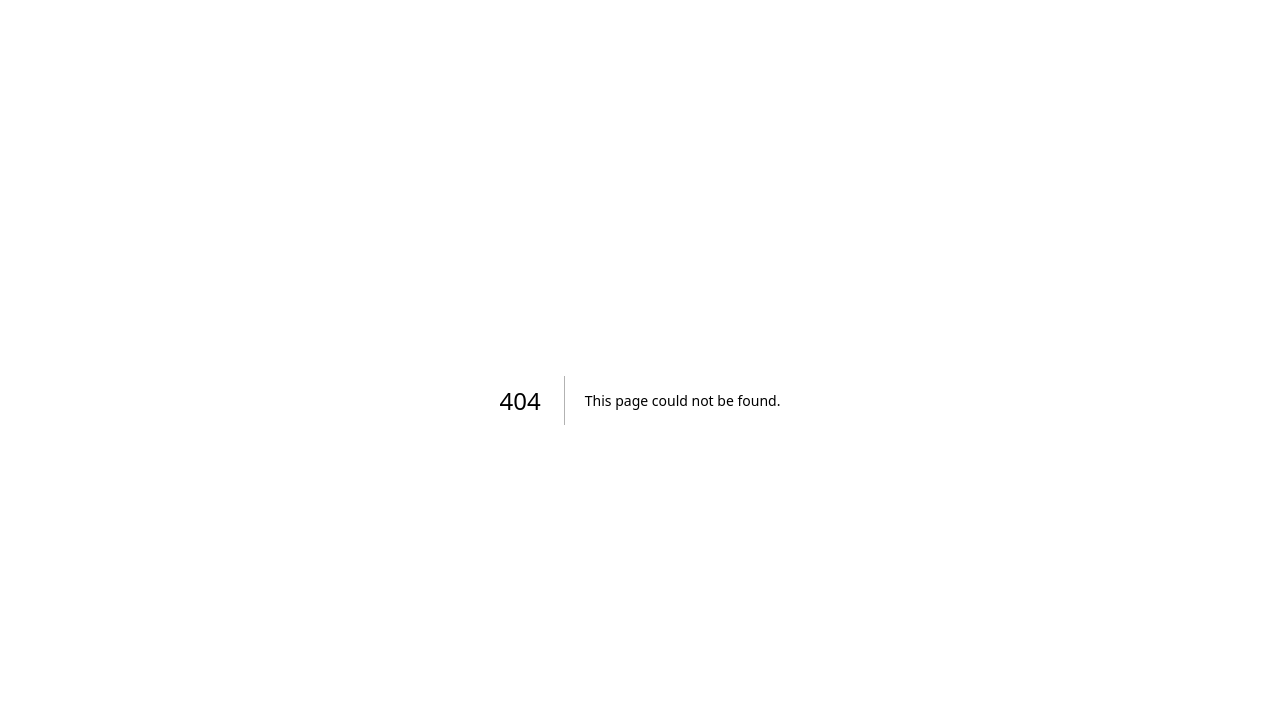
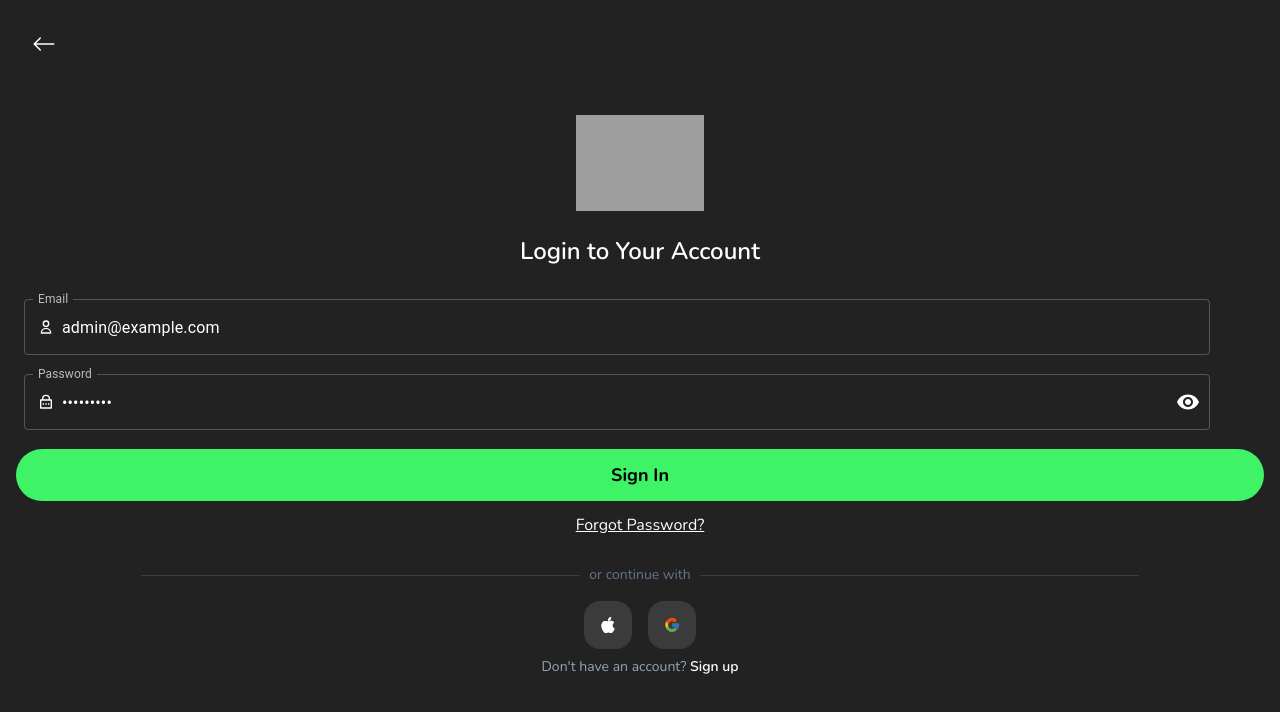
Before and after one commit to Baayeh/frugalize-frontend, a Next.js app: page /auth/login in a window 1280 px wide. Before the commit this address had no page. Shown: the top 712 px of the page. Built offline with nearby package versions, Linux system fonts and the light colour scheme; grey boxes are pictures that could not be loaded.

Commit message:
Add login component

```diff
--- a/next.config.js
+++ b/next.config.js
@@ -10,6 +10,13 @@ const nextConfig = {
         pathname:
           '/dskl0qde4/image/upload/v1679985230/frugalize_logo-blue_luxoa0.png',
       },
+      {
+        protocol: 'https',
+        hostname: 'res.cloudinary.com',
+        port: '',
+        pathname:
+          'dskl0qde4/image/upload/v1678001270/undraw_my_app_re_gxtj_nlutpw.svg',
+      },
     ],
   },
 };
--- /dev/null
+++ b/src/pages/auth/login/index.tsx
@@ -0,0 +1,249 @@
+import { LoginValuesProps } from '@/types';
+import Visibility from '@mui/icons-material/Visibility';
+import VisibilityOff from '@mui/icons-material/VisibilityOff';
+import {
+  Box,
+  Button,
+  Divider,
+  IconButton,
+  InputAdornment,
+  TextField,
+} from '@mui/material';
+import { ErrorMessage, Field, FieldProps, Form, Formik } from 'formik';
+import Image from 'next/image';
+import Link from 'next/link';
+import { useRouter } from 'next/router';
+import React, { useState } from 'react';
+import { BsApple, BsArrowLeft } from 'react-icons/bs';
+import { FcGoogle } from 'react-icons/fc';
+import { HiOutlineUser } from 'react-icons/hi';
+import { RiLockPasswordLine } from 'react-icons/ri';
+import * as Yup from 'yup';
+
+const initialValues: LoginValuesProps = {
+  email: 'admin@example.com',
+  password: 'admbaayeh',
+};
+
+const validationSchema = Yup.object({
+  email: Yup.string().email('Invalid email').required('Email is required'),
+  password: Yup.string()
+    .min(8, 'Password must be at least 8 characters')
+    // .matches(
+    //   /^(?=.*[a-z])(?=.*[A-Z])(?=.*[0-9])(?=.*[!@#$%^&*])/,
+    //   'Password must contain at least one lowercase letter, one uppercase letter, one number, and one special character'
+    // )
+    .required('Password is required'),
+});
+
+const Login = () => {
+  const [showPassword, setShowPassword] = useState<boolean>(false);
+  const [loading, setLoading] = useState<boolean>(false);
+  const router = useRouter();
+
+  const handleClickShowPassword = () => setShowPassword((show) => !show);
+
+  const handleMouseDownPassword = (
+    event: React.MouseEvent<HTMLButtonElement>
+  ) => {
+    event.preventDefault();
+  };
+
+  const authenticateUser = () => {
+    setLoading(true);
+
+    setTimeout(() => {
+      setLoading(false);
+      router.push('/dashboard');
+    }, 3000);
+  };
+
+  const onSubmit = (values: LoginValuesProps) => {
+    if (values.email && values.password) {
+      authenticateUser();
+    }
+  };
+
+  return (
+    <section
+      id="register-container"
+      className="flex flex-col justify-center items-center h-screen"
+    >
+      <Button
+        color="success"
+        className="!rounded-full w-16 h-16 !absolute top-3 left-3"
+        onClick={() => router.back()}
+      >
+        <span>
+          <BsArrowLeft className="text-2xl text-white" />
+        </span>
+      </Button>
+      <div className="login-logo">
+        <Image
+          src="https://res.cloudinary.com/dskl0qde4/image/upload/v1678001270/undraw_my_app_re_gxtj_nlutpw.svg"
+          alt="register logo"
+          className="w-[8rem] mx-auto"
+          width={128}
+          height={128}
+        />
+        {/* <img
+          src="https://res.cloudinary.com/dskl0qde4/image/upload/v1678001270/undraw_my_app_re_gxtj_nlutpw.svg"
+          alt="register logo"
+          className="w-[8rem] mx-auto"
+        /> */}
+      </div>
+
+      <div className="form-container mt-6 w-full">
+        <h2 className="font-semibold text-2xl text-center">
+          Login to Your Account
+        </h2>
+
+        <div className="omniAuth-container mt-6 px-4">
+          <Formik
+            initialValues={initialValues}
+            validationSchema={validationSchema}
+            onSubmit={onSubmit}
+          >
+            {(formik) => {
+              // console.log(formik);
+              return (
+                <Form>
+                  <Field name="email">
+                    {({ field, meta }: FieldProps) => {
+                      // console.log(meta);
+
+                      return (
+                        <Box>
+                          <TextField
+                            label="Email"
+                            error={meta.touched && meta.error ? true : false}
+                            id="outlined-start-adornment"
+                            sx={{ m: 1, width: '95%' }}
+                            {...field}
+                            helperText={<ErrorMessage name="email" />}
+                            InputProps={{
+                              startAdornment: (
+                                <InputAdornment position="start">
+                                  <HiOutlineUser />
+                                </InputAdornment>
+                              ),
+                            }}
+                          />
+                        </Box>
+                      );
+                    }}
+                  </Field>
+                  <Field name="password">
+                    {({ field, meta }: FieldProps) => {
+                      // console.log(meta);
+
+                      return (
+                        <Box>
+                          <TextField
+                            type={showPassword ? 'text' : 'password'}
+                            label="Password"
+                            error={meta.touched && meta.error ? true : false}
+                            id="outlined-start-adornment"
+                            sx={{ m: 1, width: '95%' }}
+                            {...field}
+                            helperText={<ErrorMessage name="password" />}
+                            InputProps={{
+                              startAdornment: (
+                                <InputAdornment position="start">
+                                  <RiLockPasswordLine />
+                                </InputAdornment>
+                              ),
+                              endAdornment: (
+                                <InputAdornment position="end">
+                                  <IconButton
+                                    aria-label="toggle password visibility"
+                                    onClick={handleClickShowPassword}
+                                    onMouseDown={handleMouseDownPassword}
+                                    edge="end"
+                                  >
+                                    {showPassword ? (
+                                      <VisibilityOff />
+                                    ) : (
+                                      <Visibility />
+                                    )}
+                                  </IconButton>
+                                </InputAdornment>
+                              ),
+                            }}
+                          />
+                        </Box>
+                      );
+                    }}
+                  </Field>
+                  <button
+                    type="submit"
+                    className="w-full p-3 bg-[#3ff366] rounded-full text-lg font-bold text-black mt-2 hover:bg-[#2fb94d] transition-all duration-300 ease-in-out flex items-center justify-center min-w-max mx-auto"
+                  >
+                    {loading && (
+                      <svg
+                        className="animate-spin ml-2 mr-3 h-5 w-5 text-black"
+                        xmlns="http://www.w3.org/2000/svg"
+                        fill="none"
+                        viewBox="0 0 24 24"
+                      >
+                        <circle
+                          className="opacity-25"
+                          cx="12"
+                          cy="12"
+                          r="10"
+                          stroke="currentColor"
+                          stroke-width="4"
+                        ></circle>
+                        <path
+                          className="opacity-75"
+                          fill="currentColor"
+                          d="M4 12a8 8 0 018-8V0C5.373 0 0 5.373 0 12h4zm2 5.291A7.962 7.962 0 014 12H0c0 3.042 1.135 5.824 3 7.938l3-2.647z"
+                        ></path>
+                      </svg>
+                    )}
+                    {loading ? 'Authenticating...' : 'Sign In'}
+                  </button>
+                </Form>
+              );
+            }}
+          </Formik>
+          <div className="forgot-pass text-center my-3">
+            <Link href="/auth/forgot" className="text-primary underline">
+              Forgot Password?
+            </Link>
+          </div>
+          <div className="w-[80%] mx-auto">
+            <Divider className="py-4 text-sm text-slate-500">
+              or continue with
+            </Divider>
+          </div>
+          <div className="omniAuth flex justify-center gap-4">
+            <button className="block bg-[#3b3b3b] p-4 rounded-2xl hover:bg-[#555555] transition-all duration-300 ease-in-out">
+              <span>
+                <BsApple />
+              </span>
+            </button>
+            <button className="block bg-[#3b3b3b] p-4 rounded-2xl hover:bg-[#555555] transition-all duration-300 ease-in-out">
+              <span>
+                <FcGoogle />
+              </span>
+            </button>
+          </div>
+          <div className="my-2 text-center">
+            <p className="text-slate-400 text-sm">
+              Don&apos;t have an account?{' '}
+              <Link
+                href={'/auth/register'}
+                className="text-white font-semibold hover:underline"
+              >
+                Sign up
+              </Link>
+            </p>
+          </div>
+        </div>
+      </div>
+    </section>
+  );
+};
+
+export default Login;
--- /dev/null
+++ b/src/types/index.ts
@@ -0,0 +1,4 @@
+export type LoginValuesProps = {
+  email: string;
+  password: string;
+};
```
